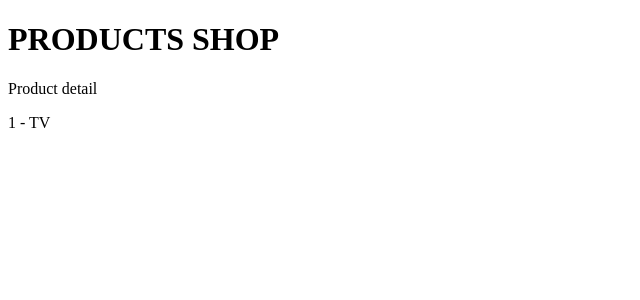
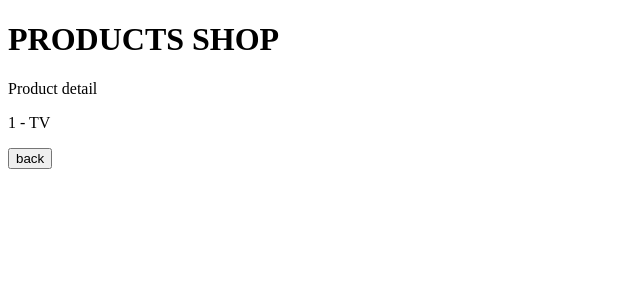
Before and after one commit to dmayuso/chain-stores, an Angular app: page /products/list/1 in a window 1280 px wide. Shown: the top 300 px of the page, without its empty margins (0-640 px from the left). Built offline with nearby package versions, Linux system fonts and the light colour scheme.

Commit message:
add button to back to list

```diff
--- a/src/app/product/detail/detail.component.html
+++ b/src/app/product/detail/detail.component.html
@@ -1,4 +1,5 @@
 <div>
   <p>Product detail</p>
   <p> {{item.id}} - {{item.description}} </p>
+  <button class="btn" (click)="backToList()">back</button>
 </div>
--- a/src/app/product/detail/detail.component.ts
+++ b/src/app/product/detail/detail.component.ts
@@ -1,5 +1,5 @@
 import { Component, OnInit } from '@angular/core';
-import {ActivatedRoute} from "@angular/router";
+import {ActivatedRoute, Router} from "@angular/router";
 import {ListItem} from "../../shared/common-list/common-list.model";
 import {DataService} from "../../shared/data.service";
 
@@ -12,11 +12,12 @@ export class DetailComponent implements OnInit {
 
   private item: ListItem;
 
-  constructor(private route: ActivatedRoute,
+  constructor(private activatedRoute: ActivatedRoute,
+              private router: Router,
               private _dataService: DataService) { }
 
   ngOnInit() {
-    this.route.params.subscribe(params => {
+    this.activatedRoute.params.subscribe(params => {
       let itemId = params['id'];
       if (itemId !== undefined) {
         this.item = this._dataService.getListItem(itemId);
@@ -24,4 +25,8 @@ export class DetailComponent implements OnInit {
     });
   }
 
+  backToList() {
+    this.router.navigate(['/products/list']);
+  }
+
 }
```
